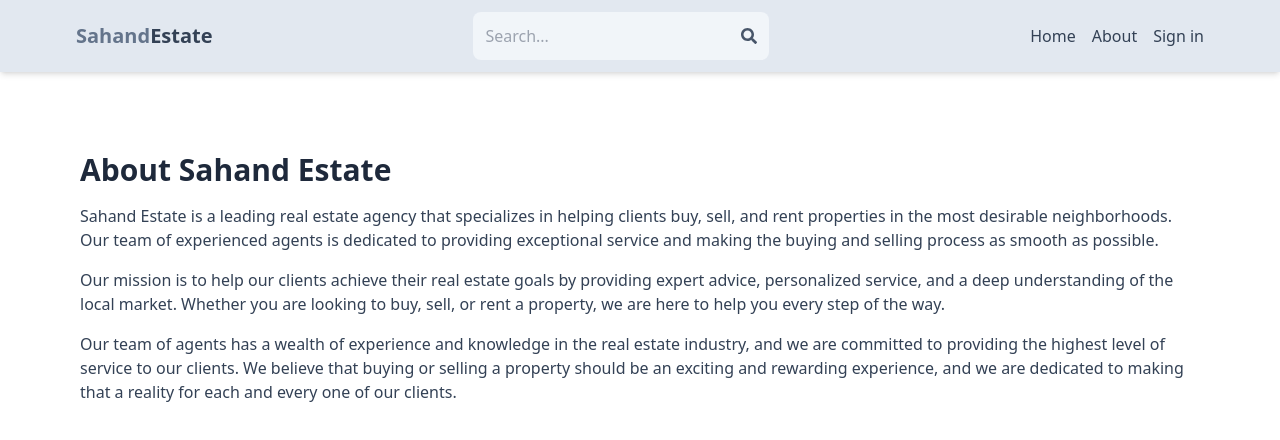
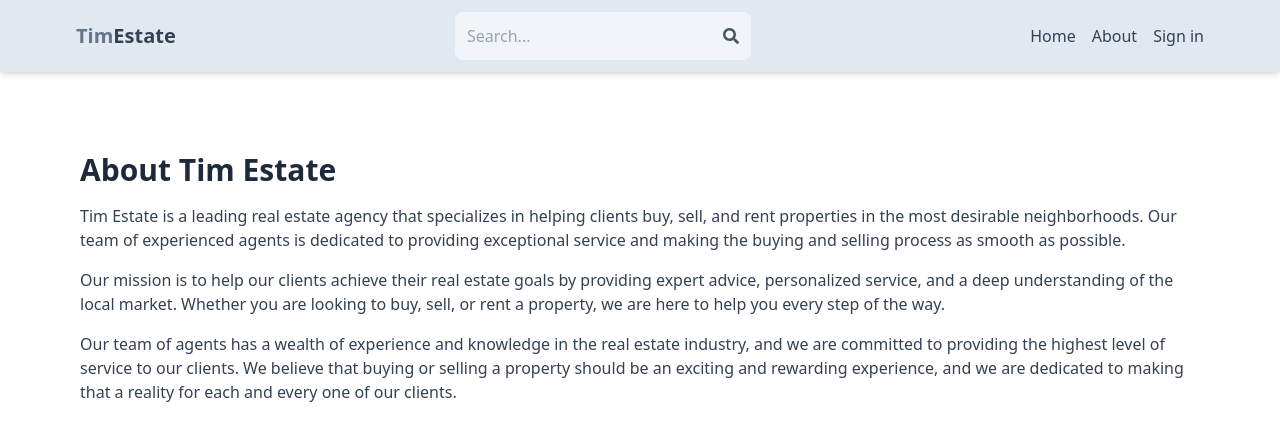
Before and after one commit to a1013457richar/vite_mern, a React (Vite) app in the folder client/: page /about in a window 1280 px wide. Shown: the top 440 px of the page. Built offline with nearby package versions, Linux system fonts and the light colour scheme; no server answers.

Commit message:
change words

```diff
--- a/client/src/components/Header.jsx
+++ b/client/src/components/Header.jsx
@@ -30,7 +30,7 @@
       <div className="flex justify-between items-center max-w-6xl mx-auto p-3">
         <Link to="/">
           <h1 className="font-bold text-sm sm:text-xl flex flex-wrap">
-            <span className="text-slate-500">Sahand</span>
+            <span className="text-slate-500">Tim</span>
             <span className="text-slate-700">Estate</span>
           </h1>
         </Link>
--- a/client/src/pages/About.jsx
+++ b/client/src/pages/About.jsx
@@ -3,8 +3,8 @@
 export default function About() {
   return (
     <div className='py-20 px-4 max-w-6xl mx-auto'>
-      <h1 className='text-3xl font-bold mb-4 text-slate-800'>About Sahand Estate</h1>
-      <p className='mb-4 text-slate-700'>Sahand Estate is a leading real estate agency that specializes in helping clients buy, sell, and rent properties in the most desirable neighborhoods. Our team of experienced agents is dedicated to providing exceptional service and making the buying and selling process as smooth as possible.</p>
+      <h1 className='text-3xl font-bold mb-4 text-slate-800'>About Tim Estate</h1>
+      <p className='mb-4 text-slate-700'>Tim Estate is a leading real estate agency that specializes in helping clients buy, sell, and rent properties in the most desirable neighborhoods. Our team of experienced agents is dedicated to providing exceptional service and making the buying and selling process as smooth as possible.</p>
       <p className='mb-4 text-slate-700'>
       Our mission is to help our clients achieve their real estate goals by providing expert advice, personalized service, and a deep understanding of the local market. Whether you are looking to buy, sell, or rent a property, we are here to help you every step of the way.
       </p>
--- a/client/src/pages/Home.jsx
+++ b/client/src/pages/Home.jsx
@@ -56,7 +56,7 @@
           place with ease
         </h1>
         <div className="text-gray-400 text-xs sm:text-sm">
-          Sahand Estate is the best place to find your next perfect place to
+          Tim Estate is the best place to find your next perfect place to
           live.
           <br />
           We have a wide range of properties for you to choose from.
```
